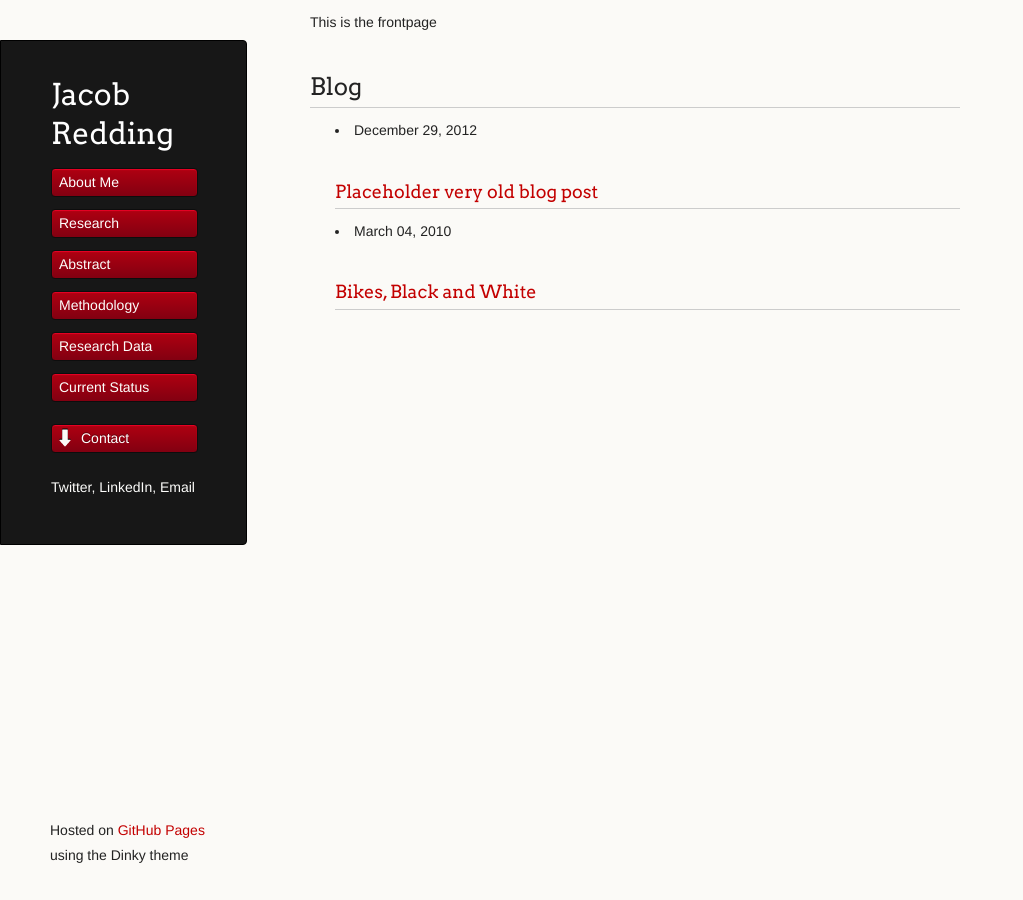
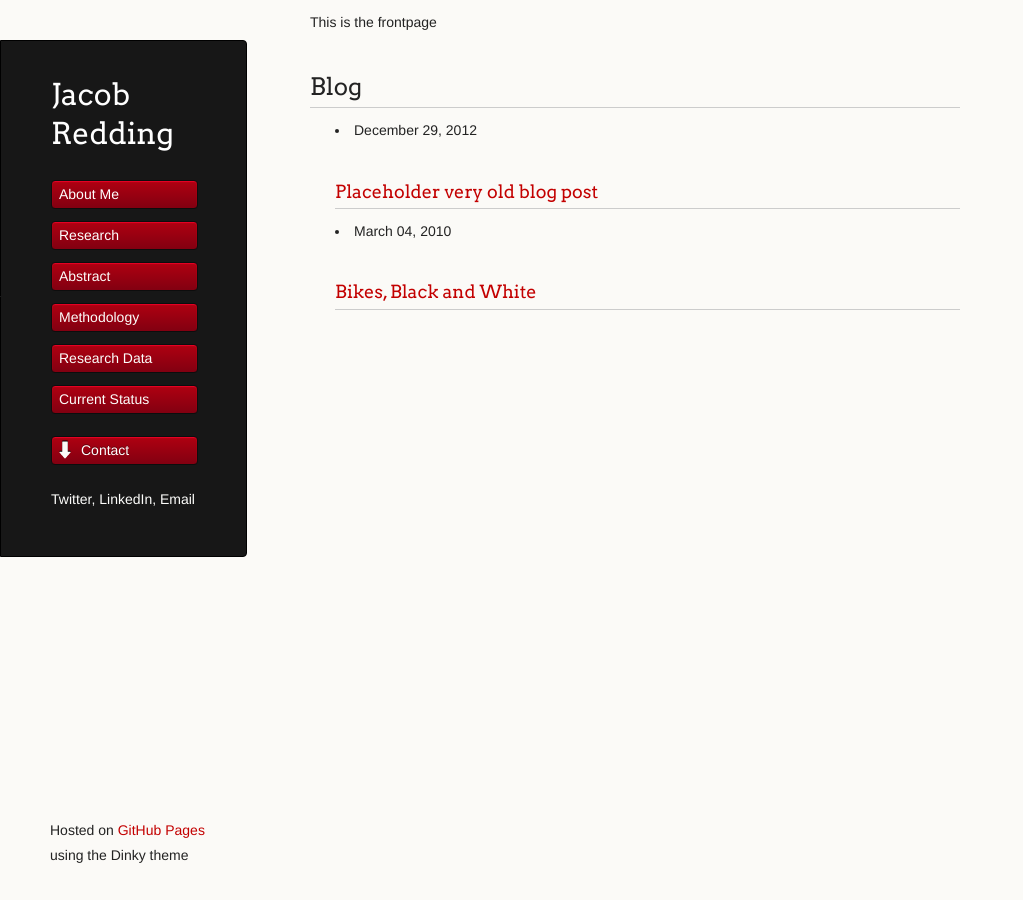
Before and after one commit to jredding/new-site, a Jekyll site: the page built from index.md, in a window 1280 px wide. Shown: the whole page, without its empty margins (0-1023 px from the left). Built offline with Jekyll 4.4.1, drawn with Linux system fonts in a browser that asks for light colours.

Commit message:
Update default.html

```diff
--- a/_layouts/default.html
+++ b/_layouts/default.html
@@ -17,6 +17,7 @@
     <div class="wrapper">
       <header>
         <h1 class="header">{{ site.name }}</h1>
+        <p class="header"></p>
         <ul>
           <li><a href="#">About Me</a></li>
           <li><a href="#">Research</a></li>
```
